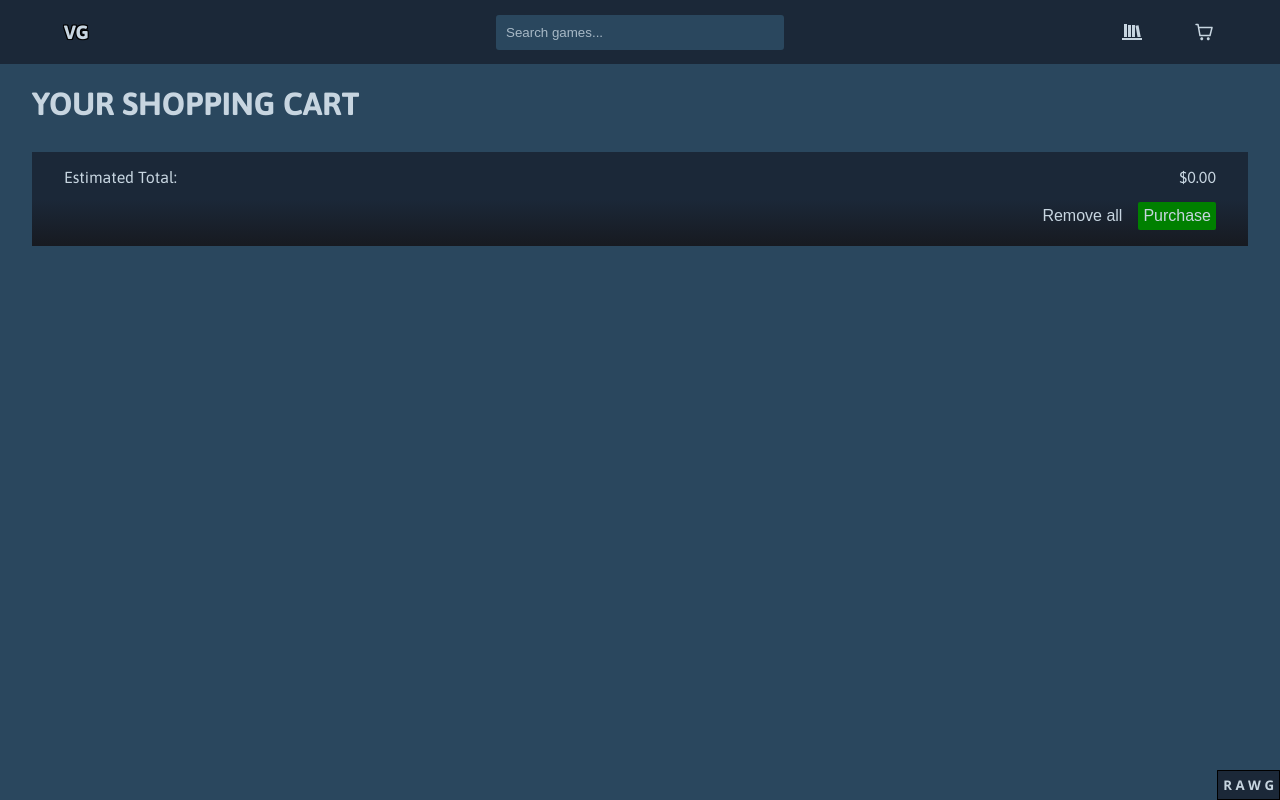
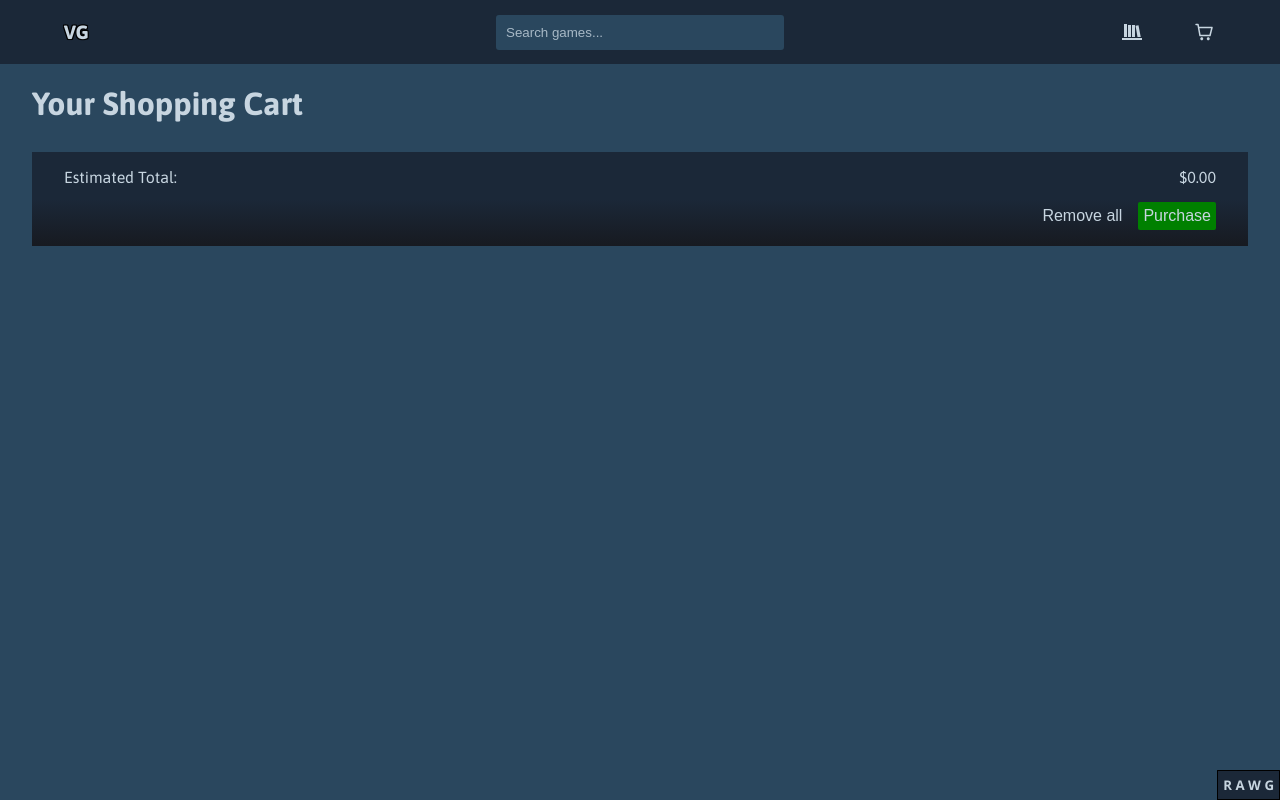
Before and after one commit to Cooper-Adams/Shopping-Cart, a React (Vite) app: page /cart in a window 1280 px wide. Built offline with nearby package versions, Linux system fonts and the light colour scheme.

Commit message:
Changed cart title to lowercase

```diff
--- a/src/pages/Cart.jsx
+++ b/src/pages/Cart.jsx
@@ -34,7 +34,7 @@ const Cart = () => {
                 <>
                     <div className='cart-cont'>
                         <div className='ic-cont'>
-                            <h1 className='cart-title'>YOUR SHOPPING CART</h1>
+                            <h1 className='cart-title'>Your Shopping Cart</h1>
 
                             {cart.length != 0 && (
                                 cart.map((game) => {
```
